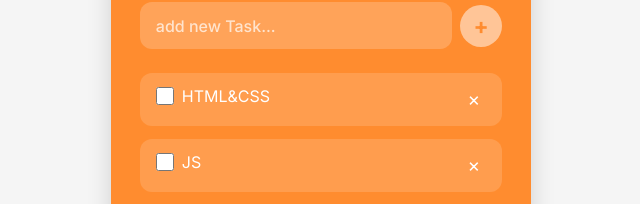
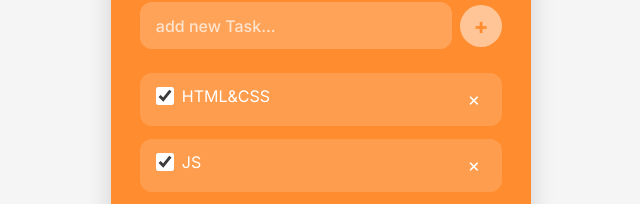
Before and after one commit to SemenKr/taskflow, a React (Vite) app: page / in a window 1280 px wide. Shown: the part 264-468 px from the top of the page, without its empty margins (319-959 px from the left). Built offline with nearby package versions, Linux system fonts and the light colour scheme; a web font is replaced by a local one.

Commit message:
feat: создание отдельно TextInput и Checkbox

```diff
--- /dev/null
+++ b/src/components/Checkbox/Checkbox.module.scss
@@ -0,0 +1,7 @@
+.todoCheckbox {
+  flex-shrink: 0;
+  width: 18px;
+  height: 18px;
+  margin-top: 0.2rem;
+  accent-color: var(--btn-bg);
+}
--- /dev/null
+++ b/src/components/Checkbox/Checkbox.tsx
@@ -0,0 +1,31 @@
+import { ChangeEvent } from 'react';
+import { cn } from '@/utils/helpers.ts';
+import style from './Checkbox.module.scss';
+
+type CheckboxProps = {
+  id: string;
+  className?: string;
+  checked: boolean;
+  eventInputHandler: (newIsDoneStatus: boolean) => void;
+};
+
+export const CheckBox = ({
+  className,
+  eventInputHandler,
+  id,
+  checked,
+}: CheckboxProps) => {
+  const onChangeHandler = (event: ChangeEvent<HTMLInputElement>) => {
+    eventInputHandler(event.currentTarget.checked);
+  };
+
+  return (
+    <input
+      id={id}
+      checked={checked}
+      className={cn(style.todoCheckbox, className)}
+      type={'checkbox'}
+      onChange={onChangeHandler}
+    />
+  );
+};
--- /dev/null
+++ b/src/components/Checkbox/index.ts
@@ -0,0 +1 @@
+export { CheckBox } from './Checkbox';
--- a/src/components/Input.tsx
+++ /dev/null
@@ -1,37 +0,0 @@
-import { ChangeEvent, Ref } from 'react';
-
-type InputProps = {
-  inputValue?: string;
-  inputRef?: Ref<HTMLInputElement | null>;
-  className: string;
-  placeholder?: string;
-  eventInputHandler: (event: ChangeEvent<HTMLInputElement>) => void;
-  onKeyDown?: () => void;
-  type: string;
-};
-
-export const Input = ({
-  inputValue,
-  inputRef,
-  className,
-  placeholder,
-  eventInputHandler,
-  onKeyDown,
-  type,
-}: InputProps) => {
-  const onChangeHandler = (event: ChangeEvent<HTMLInputElement>) => {
-    eventInputHandler(event);
-  };
-
-  return (
-    <input
-      className={className}
-      placeholder={placeholder}
-      value={inputValue}
-      type={type}
-      ref={inputRef}
-      onChange={onChangeHandler}
-      onKeyDown={(e) => e.key === 'Enter' && onKeyDown?.()}
-    />
-  );
-};
--- /dev/null
+++ b/src/components/TextInput/TextInput.module.scss
@@ -0,0 +1,30 @@
+.todoInput {
+  flex: 1;
+  padding: 0.7rem 1rem;
+  border-radius: 12px;
+  border: none;
+  outline: none;
+  font-size: 1rem;
+  font-weight: 500;
+  background: var(--bg-input);
+  color: var(--text-color);
+  transition: background 0.3s ease;
+
+  &::placeholder {
+    color: rgba(255, 255, 255, 0.7);
+  }
+
+  &:focus {
+    background: var(--bg-input-focus);
+  }
+
+  &Error {
+    border: 2px solid red;
+    background: rgba(237, 6, 6, 0.3);
+  }
+
+  &Disabled {
+    opacity: 0.6;
+    cursor: not-allowed;
+  }
+}
--- /dev/null
+++ b/src/components/TextInput/TextInput.tsx
@@ -0,0 +1,45 @@
+import { ChangeEvent, Ref } from 'react';
+import style from './TextInput.module.scss';
+import { cn } from '@/utils/helpers.ts';
+
+type TextInputProps = {
+  inputValue: string;
+  inputRef: Ref<HTMLInputElement | null>;
+  placeholder: string;
+  eventInputHandler: (value: string) => void;
+  onKeyDown: () => void;
+  hasError?: boolean;
+  disabled?: boolean;
+  className?: string;
+};
+
+export const TextInput = ({
+  inputValue,
+  inputRef,
+  placeholder,
+  eventInputHandler,
+  onKeyDown,
+  hasError = false,
+  disabled = false,
+  className,
+}: TextInputProps) => {
+  const onChangeHandler = (event: ChangeEvent<HTMLInputElement>) => {
+    eventInputHandler(event.currentTarget.value);
+  };
+
+  return (
+    <input
+      className={cn(
+        style.todoInput,
+        hasError && style.todoInputError,
+        disabled && style.todoInputDisabled,
+        className
+      )}
+      placeholder={placeholder}
+      value={inputValue}
+      ref={inputRef}
+      onChange={onChangeHandler}
+      onKeyDown={(e) => e.key === 'Enter' && onKeyDown()}
+    />
+  );
+};
--- /dev/null
+++ b/src/components/TextInput/index.ts
@@ -0,0 +1 @@
+export { TextInput } from './TextInput';
--- a/src/components/todo/ToDoList/TaskItem/TaskItem.module.scss
+++ b/src/components/todo/ToDoList/TaskItem/TaskItem.module.scss
@@ -13,14 +13,6 @@
   &:hover {
     background: var(--bg-item-hover);
   }
-}
-
-.todoCheckbox {
-  flex-shrink: 0;
-  width: 18px;
-  height: 18px;
-  margin-top: 0.2rem;
-  accent-color: var(--btn-bg);
 }
 
 .todoText {
--- a/src/components/todo/ToDoList/TaskItem/TaskItem.tsx
+++ b/src/components/todo/ToDoList/TaskItem/TaskItem.tsx
@@ -1,7 +1,6 @@
 import styles from './TaskItem.module.scss';
 import { Task } from '@/types/todo.ts';
-import { Input } from '@components/Input.tsx';
-import { ChangeEvent } from 'react';
+import { CheckBox } from '@components/Checkbox';
 
 type TaskItemProps = {
   task: Task;
@@ -14,24 +13,17 @@ export const TaskItem = ({
   onDelete,
   changeTaskStatus,
 }: TaskItemProps) => {
-  const eventInputHandler = (event: ChangeEvent<HTMLInputElement>) => {
-    changeTaskStatus(task.id, event.currentTarget.checked);
+  const eventInputHandler = (newIsDoneStatus: boolean) => {
+    changeTaskStatus(task.id, newIsDoneStatus);
   };
 
   return (
     <li className={styles.todoItem}>
-      <Input
-        className={styles.todoCheckbox}
-        type={'checkbox'}
+      <CheckBox
+        checked={task.isDone}
+        id={`task-${task.id}`}
         eventInputHandler={eventInputHandler}
       />
-      {/*<input*/}
-      {/*  className={styles.todoCheckbox}*/}
-      {/*  type="checkbox"*/}
-      {/*  id={`task-${task.id}`}*/}
-      {/*  checked={task.isDone}*/}
-      {/*  onChange={(e) => changeTaskStatus(task.id, e.currentTarget.checked)}*/}
-      {/*/>*/}
       <label
         htmlFor={`task-${task.id}`}
         className={`${styles.todoText} ${task.isDone ? styles.done : ''}`}
--- a/src/components/todo/ToDoList/ToDoList.module.scss
+++ b/src/components/todo/ToDoList/ToDoList.module.scss
@@ -52,26 +52,6 @@
   margin-bottom: 1.5rem;
 }
 
-.todoInput {
-  flex: 1;
-  padding: 0.7rem 1rem;
-  border-radius: 12px;
-  border: none;
-  outline: none;
-  font-size: 1rem;
-  font-weight: 500;
-  background: var(--bg-input);
-  color: var(--text-color);
-  transition: background 0.3s ease;
-
-  &::placeholder {
-    color: rgba(255, 255, 255, 0.7);
-  }
-
-  &:focus {
-    background: var(--bg-input-focus);
-  }
-}
 
 .todoAddButton {
   will-change: transform;
--- a/src/components/todo/ToDoList/ToDoList.tsx
+++ b/src/components/todo/ToDoList/ToDoList.tsx
@@ -1,4 +1,4 @@
-import { ChangeEvent, useMemo, useRef, useState } from 'react';
+import { useMemo, useRef, useState } from 'react';
 import type { FilterType, Task } from '../../../types/todo.ts';
 import styles from './ToDoList.module.scss';
 import { SwitchToggle } from '../../common/SwitchToggle/SwitchToggle.tsx';
@@ -6,7 +6,7 @@ import { FilterSelect } from '@components/FilterSelect/FilterSelect.tsx';
 import { TaskItem } from '@components/todo/ToDoList/TaskItem/TaskItem.tsx';
 import { Image } from '@components/common/Image/Image.tsx';
 import svgImage from '@/assets/icons/empty-tasks-list.svg';
-import { Input } from '@components/Input.tsx';
+import { TextInput } from '@components/TextInput';
 
 type Props = {
   title: string;
@@ -61,8 +61,8 @@ export const ToDoList = ({
     inputRef.current?.focus();
   };
 
-  const eventInputHandler = (event: ChangeEvent<HTMLInputElement>) => {
-    setInputValue(event.currentTarget.value);
+  const eventInputHandler = (value: string) => {
+    setInputValue(value);
   };
 
   return (
@@ -71,24 +71,13 @@ export const ToDoList = ({
       <h3 className={styles.todoTitle}>{title}</h3>
 
       <div className={styles.todoInputWrapper}>
-        <Input
+        <TextInput
           inputValue={inputValue}
           inputRef={inputRef}
-          className={styles.todoInput}
           placeholder={'add new Task...'}
           eventInputHandler={eventInputHandler}
           onKeyDown={addTaskHandler}
-          type={'text'}
         />
-        {/*<input*/}
-        {/*  className={styles.todoInput}*/}
-        {/*  placeholder="add new Task..."*/}
-        {/*  value={inputValue}*/}
-        {/*  type="text"*/}
-        {/*  ref={inputRef}*/}
-        {/*  onChange={(e) => setInputValue(e.currentTarget.value)}*/}
-        {/*  onKeyDown={(e) => e.key === 'Enter' && addTaskHandler()}*/}
-        {/*/>*/}
         <button
           className={styles.todoAddButton}
           onClick={addTaskHandler}
```
